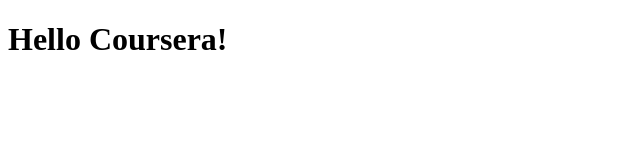
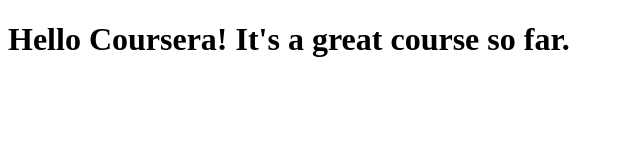
Before and after one commit to OtterPopArt/coursera-test, a plain HTML site: page site/index.html in a window 1280 px wide. Shown: the whole page, without its empty margins (0-640 px from the left). Drawn offline with Linux system fonts and the light colour scheme.

Commit message:
Small edit

```diff
--- a/site/index.html
+++ b/site/index.html
@@ -6,6 +6,6 @@
 	<title>Hello Coursera</title>
 </head>
 <body>
-<h1>Hello Coursera!</h1>
+<h1>Hello Coursera! It's a great course so far.</h1>
 </body>
 </html>
```
